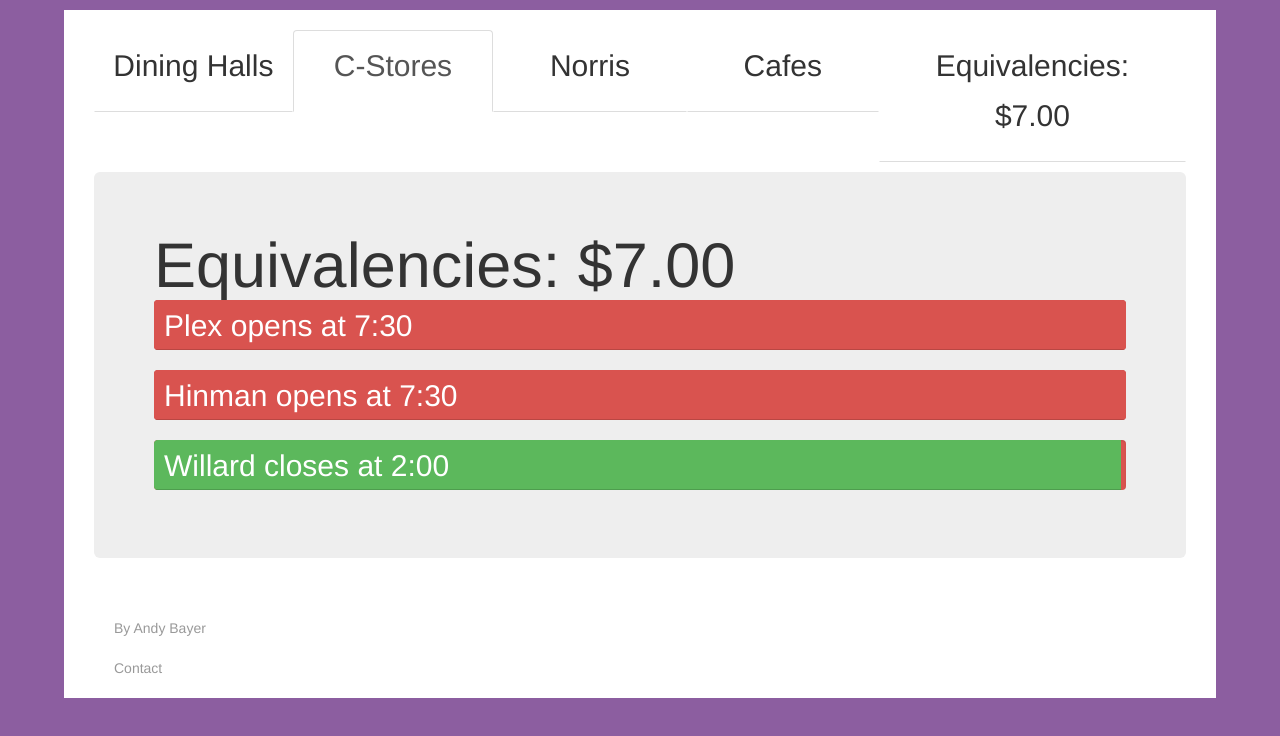
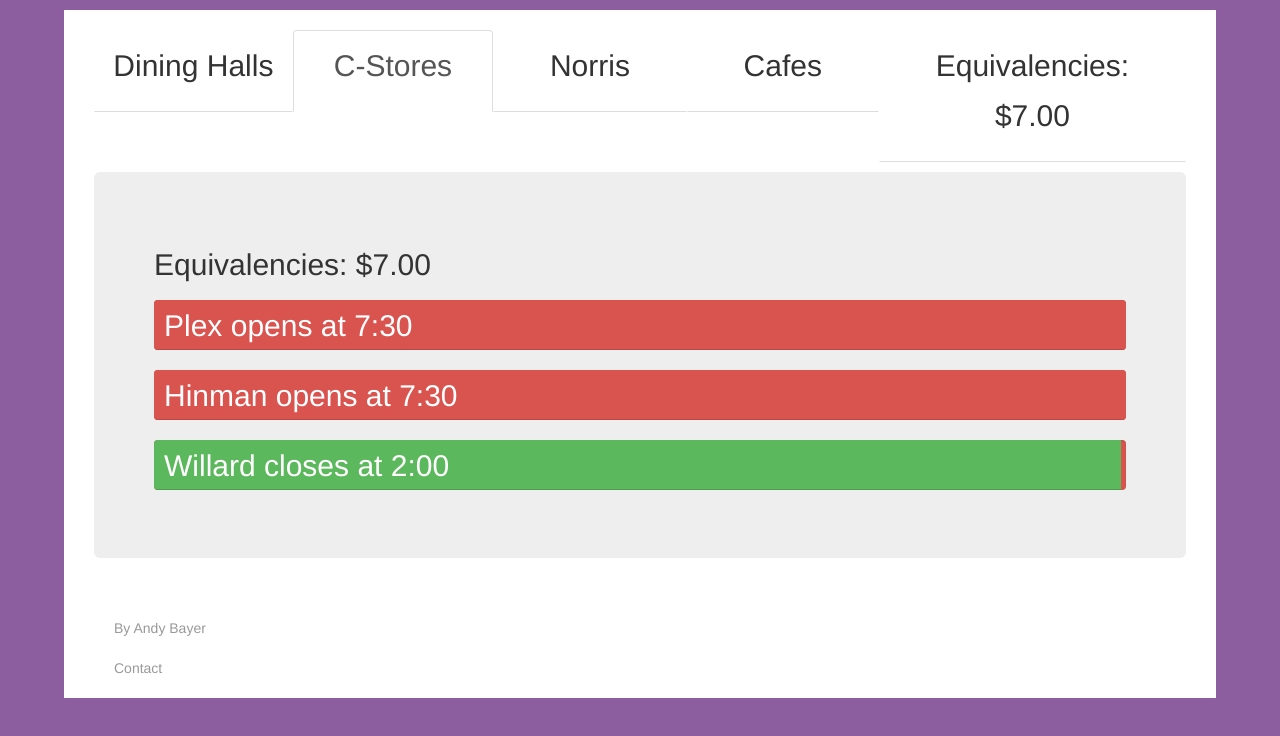
Before and after one commit to anderoonies/cat-food-web, a plain HTML site: page index.html in a window 1280 px wide. Both pictures are taken after a click on the link "C-Stores". Drawn offline with nearby package versions, Linux system fonts and the light colour scheme.

Commit message:
correct font size issue

```diff
--- a/index.html
+++ b/index.html
@@ -124,7 +124,7 @@
 
                     <div class="jumbotron cStores" id="cstores">
 
-                        <h1 class="section eqtime">Equivalencies: </h1>
+                        <h2 class="section eqtime">Equivalencies: </h2>
                         <div class="progress">
                           <div id="PlexC" class="progress-bar" role="progressbar" aria-valuemin="0" aria-valuemax="100">
                               <span class="hidden-xs">
```
